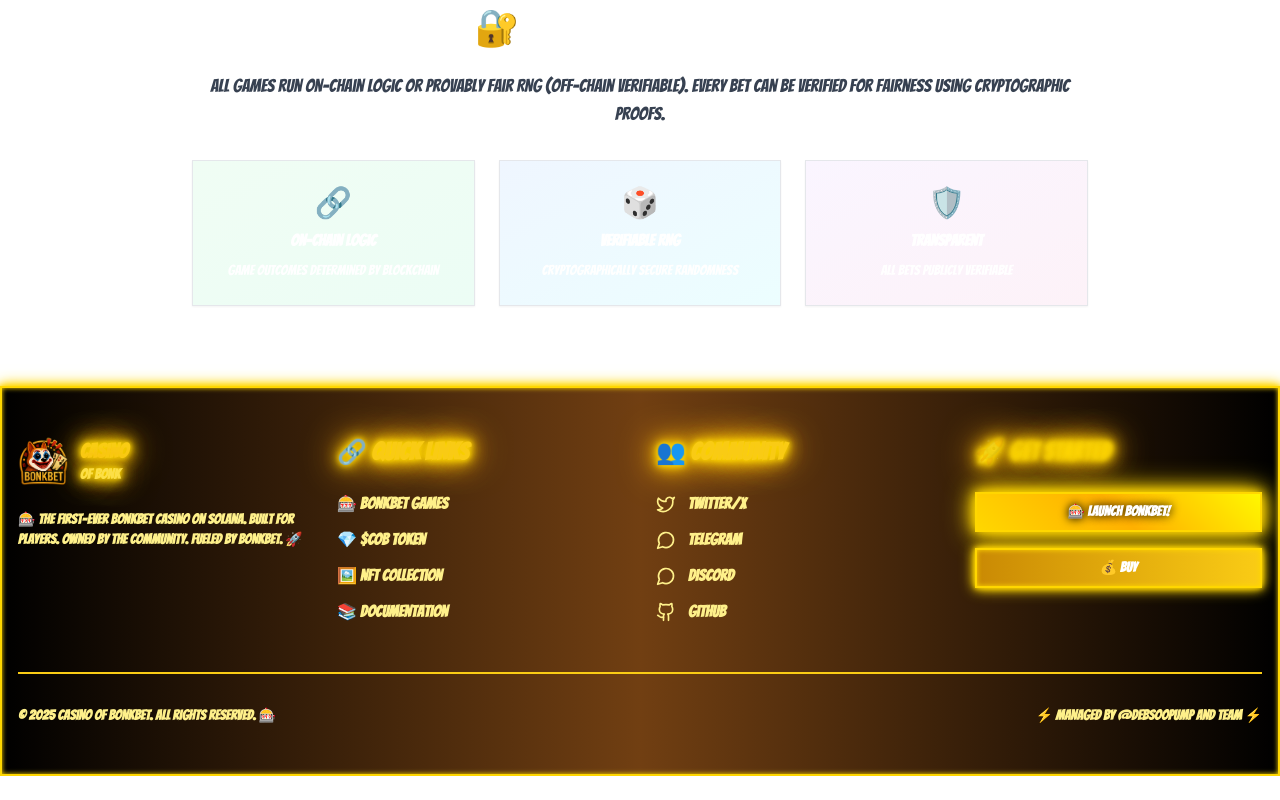
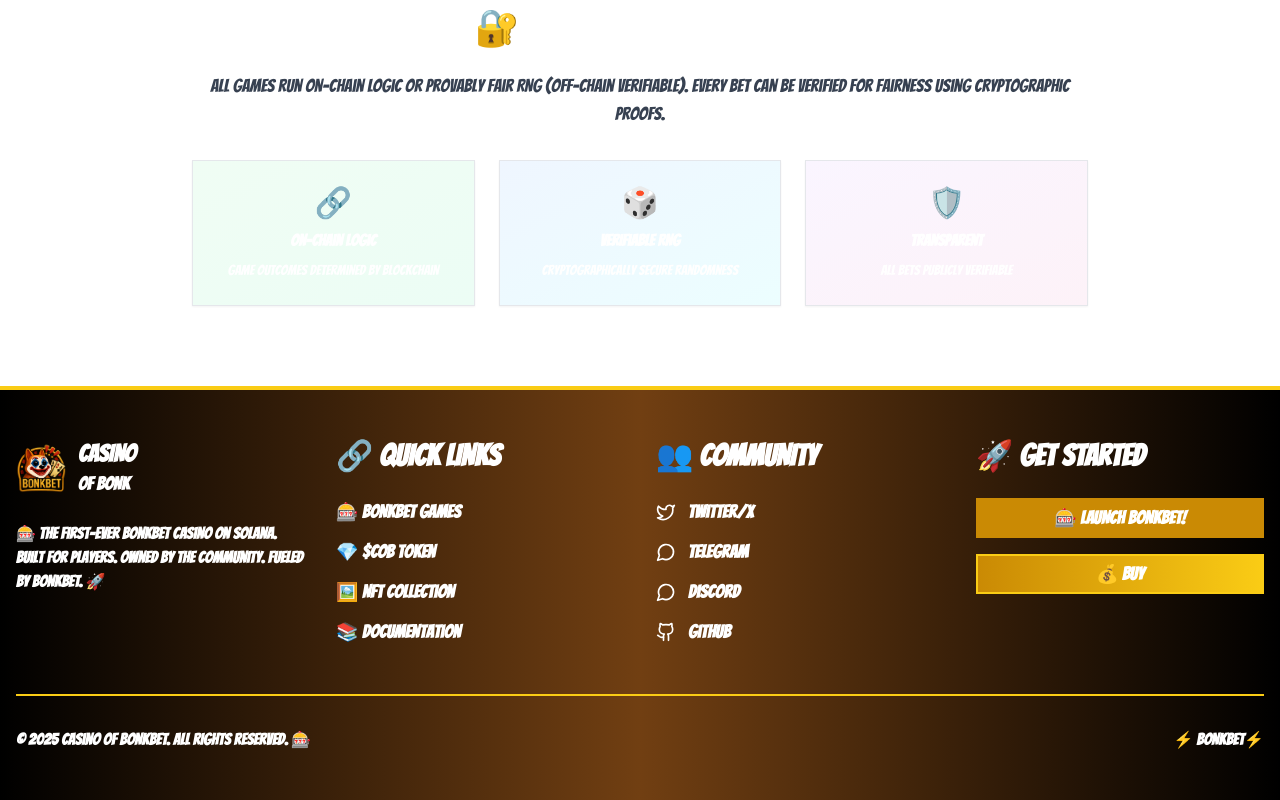
Before and after one commit to Goshen-Digital-Group/bonkbet-landingpage, a Next.js app: page /casino in a window 1280 px wide. Shown: the part 1693-2493 px from the top of the page. Before the commit the page ends 2469 px from the top, so only its background shows below. Built offline with nearby package versions, Linux system fonts and the light colour scheme.

Commit message:
Feat: Update Footer

```diff
--- a/components/footer.tsx
+++ b/components/footer.tsx
@@ -5,25 +5,25 @@ import { Twitter, MessageCircle, Github } from "lucide-react"
 
 export function Footer() {
   return (
-    <footer className="bg-gradient-to-r from-black via-yellow-900 to-black border-t-4 border-yellow-400 neon-border">
+    <footer className="bg-gradient-to-r from-black via-yellow-900 to-black border-t-4 border-yellow-400">
       <div className="container mx-auto px-4 py-12">
         <div className="grid md:grid-cols-4 gap-8">
           {/* Brand */}
           <div className="col-span-1">
             <div className="flex items-center gap-3 mb-6">
               <Image
-                 src="/images/BONKBET.png"
+                src="/images/BONKBET.png"
                 alt="Casino of Bonk"
                 width={50}
                 height={50}
                 className="spin-slow hover:scale-110"
               />
               <div className="flex flex-col">
-                <span className="font-black text-xl text-yellow-400 neon-text font-bangers">CASINO</span>
-                <span className="font-black text-sm text-yellow-300 neon-text font-bangers">OF BONK</span>
+                <span className="font-black text-2xl text-white font-bangers">CASINO</span>
+                <span className="font-black text-lg text-white font-bangers">OF BONK</span>
               </div>
             </div>
-            <p className="text-yellow-200 text-sm font-bold font-bangers">
+            <p className="text-white text-base font-bold font-bangers">
               🎰 The first-ever Bonkbet Casino on Solana. Built for players. Owned by the community. Fueled by BONKBET.
               🚀
             </p>
@@ -31,7 +31,7 @@ export function Footer() {
 
           {/* Quick Links */}
           <div>
-            <h3 className="font-black text-2xl mb-6 text-yellow-400 neon-text font-bangers">🔗 QUICK LINKS</h3>
+            <h3 className="font-black text-3xl mb-6 text-white font-bangers">🔗 QUICK LINKS</h3>
             <div className="space-y-3">
               {[
                 { name: "🎰 BONKBET Games", href: "/casino" },
@@ -42,7 +42,7 @@ export function Footer() {
                 <Link
                   key={link.name}
                   href={link.href}
-                  className="block text-yellow-200 hover:text-yellow-100 hover:neon-text transition-all duration-300 font-bold font-bangers"
+                  className="block text-white hover:text-yellow-200 transition-all duration-300 font-bold font-bangers text-lg"
                 >
                   {link.name}
                 </Link>
@@ -52,7 +52,7 @@ export function Footer() {
 
           {/* Community */}
           <div>
-            <h3 className="font-black text-2xl mb-6 text-yellow-400 neon-text font-bangers">👥 COMMUNITY</h3>
+            <h3 className="font-black text-3xl mb-6 text-white font-bangers">👥 COMMUNITY</h3>
             <div className="space-y-3">
               {[
                 { icon: <Twitter className="w-5 h-5" />, name: "Twitter/X", href: "#" },
@@ -63,7 +63,7 @@ export function Footer() {
                 <a
                   key={social.name}
                   href={social.href}
-                  className="flex items-center gap-3 text-yellow-200 hover:text-yellow-100 hover:neon-text transition-all duration-300 font-bold hover:shake font-bangers"
+                  className="flex items-center gap-3 text-white hover:text-yellow-200 transition-all duration-300 font-bold font-bangers text-lg"
                 >
                   {social.icon}
                   {social.name}
@@ -74,12 +74,12 @@ export function Footer() {
 
           {/* Actions */}
           <div>
-            <h3 className="font-black text-2xl mb-6 text-yellow-400/10 neon-text font-bangers">🚀 GET STARTED</h3>
+            <h3 className="font-black text-3xl mb-6 text-white font-bangers">🚀 GET STARTED</h3>
             <div className="space-y-4">
-              <Button className="w-full neon-button font-black text-white hover:scale-105 font-bangers">
+              <Button className="w-full bg-yellow-600 hover:bg-yellow-700 font-black text-white hover:scale-105 font-bangers text-lg">
                 🎰 LAUNCH BONKBET!
               </Button>
-              <Button className="w-full bg-gradient-to-r from-yellow-600 to-yellow-400 hover:from-yellow-700 hover:to-yellow-500 text-white font-black neon-border hover:shake font-bangers">
+              <Button className="w-full bg-gradient-to-r from-yellow-600 to-yellow-400 hover:from-yellow-700 hover:to-yellow-500 text-white font-black border-2 border-yellow-400 font-bangers text-lg">
                 💰 BUY
               </Button>
             </div>
@@ -87,12 +87,12 @@ export function Footer() {
         </div>
 
         <div className="border-t-2 border-yellow-400 mt-12 pt-8 flex flex-col md:flex-row justify-between items-center">
-          <p className="text-yellow-200 text-sm font-bold font-bangers">
+          <p className="text-white text-base font-bold font-bangers">
             © 2025 Casino of BONKBET. All rights reserved. 🎰
           </p>
           <div className="flex items-center gap-4 mt-4 md:mt-0">
-            <span className="text-yellow-200 text-sm font-bold font-bangers">
-              ⚡ Managed by @Debsoopump and team ⚡
+            <span className="text-white text-base font-bold font-bangers">
+              ⚡ BONKBET⚡
             </span>
           </div>
         </div>
```
